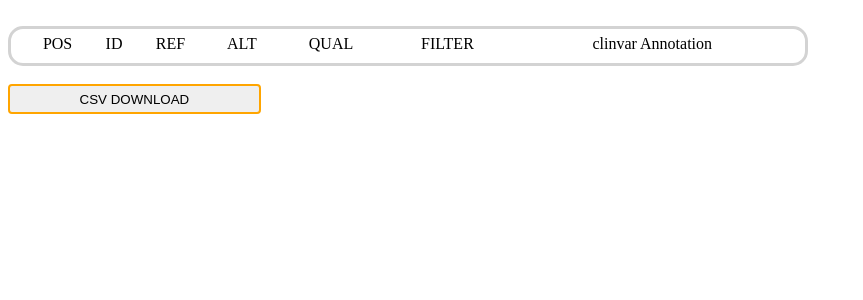
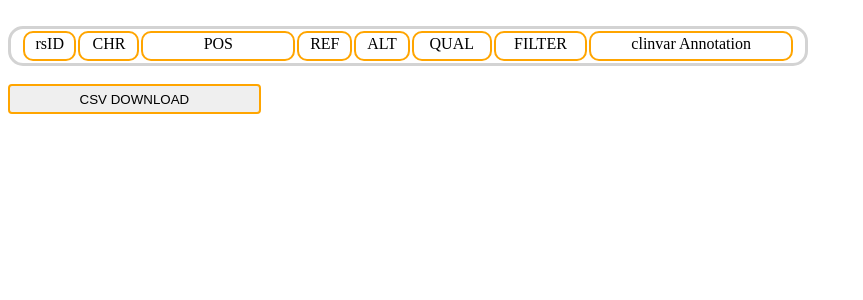
Before and after one commit to 95hongju/downloadfile_makeDF, a Django app: template search/templates/search/result.html in a window 1280 px wide. Shown: the top 300 px of the page, without its empty margins (0-863 px from the left). Run offline with Django 3.2, Linux system fonts and the light colour scheme; the template is opened without the code that fills it, so the values that code supplies are empty.

Commit message:
Update result.html

```diff
--- a/search/templates/search/result.html
+++ b/search/templates/search/result.html
@@ -1,8 +1,10 @@
 <br>
 <table  width=800>
+    <tr class='row'>
+        <td> rsID </td>
+        <td> CHR </td>
 
-    <td> POS </td>
-    <td> ID </td>
+    <td width=150> POS </td>
     <td> REF </td>
     <td> ALT </td>
     <td> QUAL </td>
```
